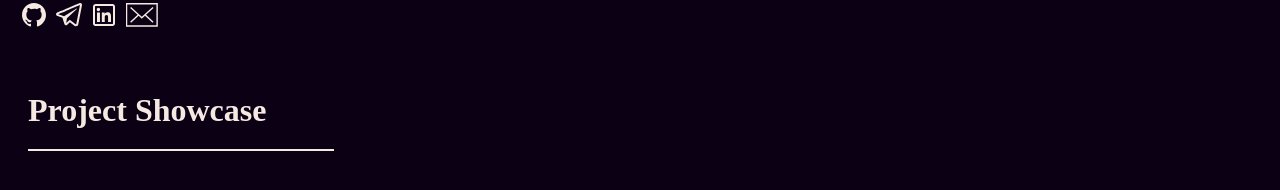
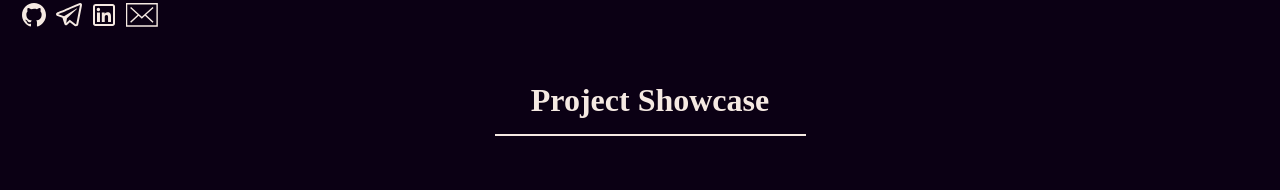
Before and after one commit to ramanverma2k/portfolio, a React (Create React App) app: page / in a window 1280 px wide. Shown: the part 226-416 px from the top of the page. Built offline with nearby package versions, Linux system fonts and the light colour scheme.

Commit message:
move content section to center along with text

```diff
--- a/src/components/content.js
+++ b/src/components/content.js
@@ -1,25 +1,24 @@
 const contentStyle = {
     display: 'flex',
-    justifyContent: 'flex-start',
+    justifyContent: 'center',
     alignItems: 'center',
-    margin: '0 20px 0 20px'
+    margin: '0 0 0 20px'
 }
 
 const bStyle = {
     borderBottom: '2px solid',
     borderLength: '20px',
     width: '25%',
-    padding: '10px 0 20px 0'
+    padding: '0 0 15px 0',
+    textAlign: 'center'
 }
 
 const Content = () => (
-    <div>
         <div style={contentStyle}>
             <h1 style={bStyle}>
                 Project Showcase
             </h1>
         </div>
-    </div>
 )
 
 export default Content;
```
